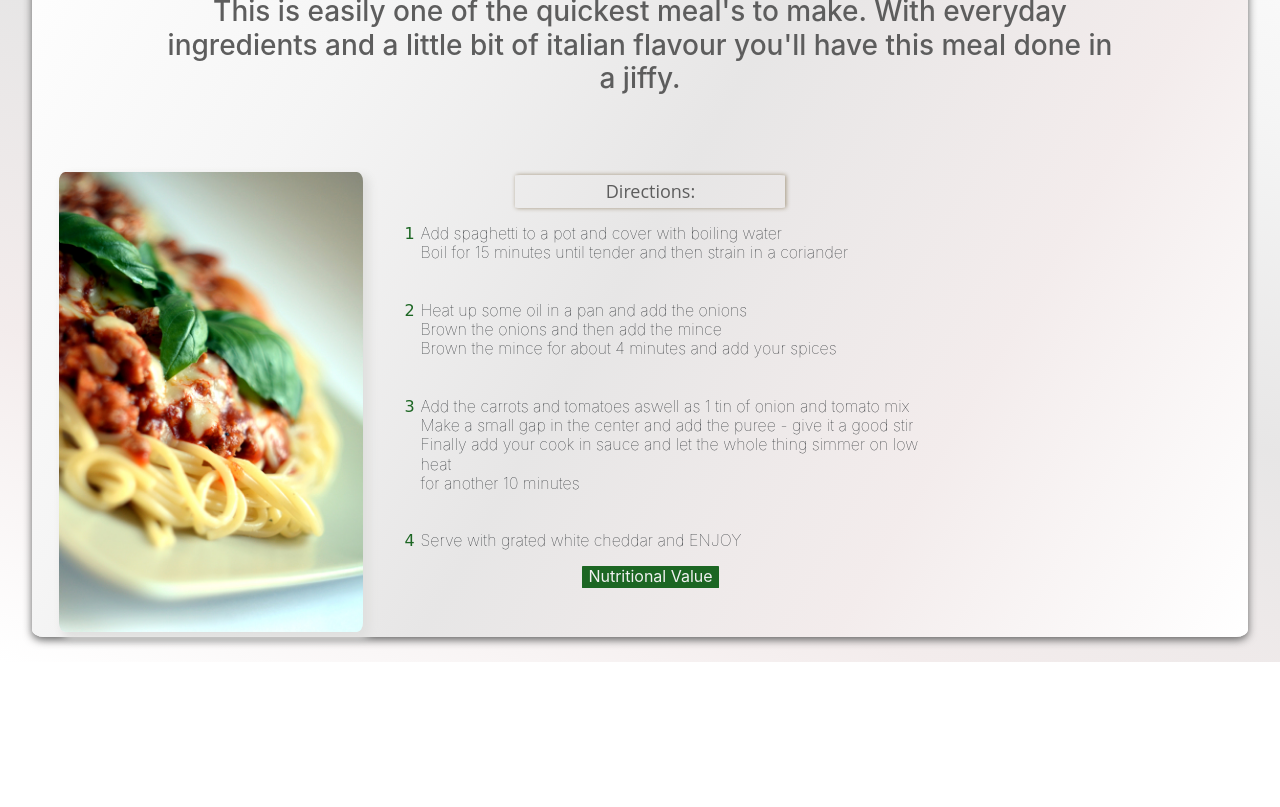
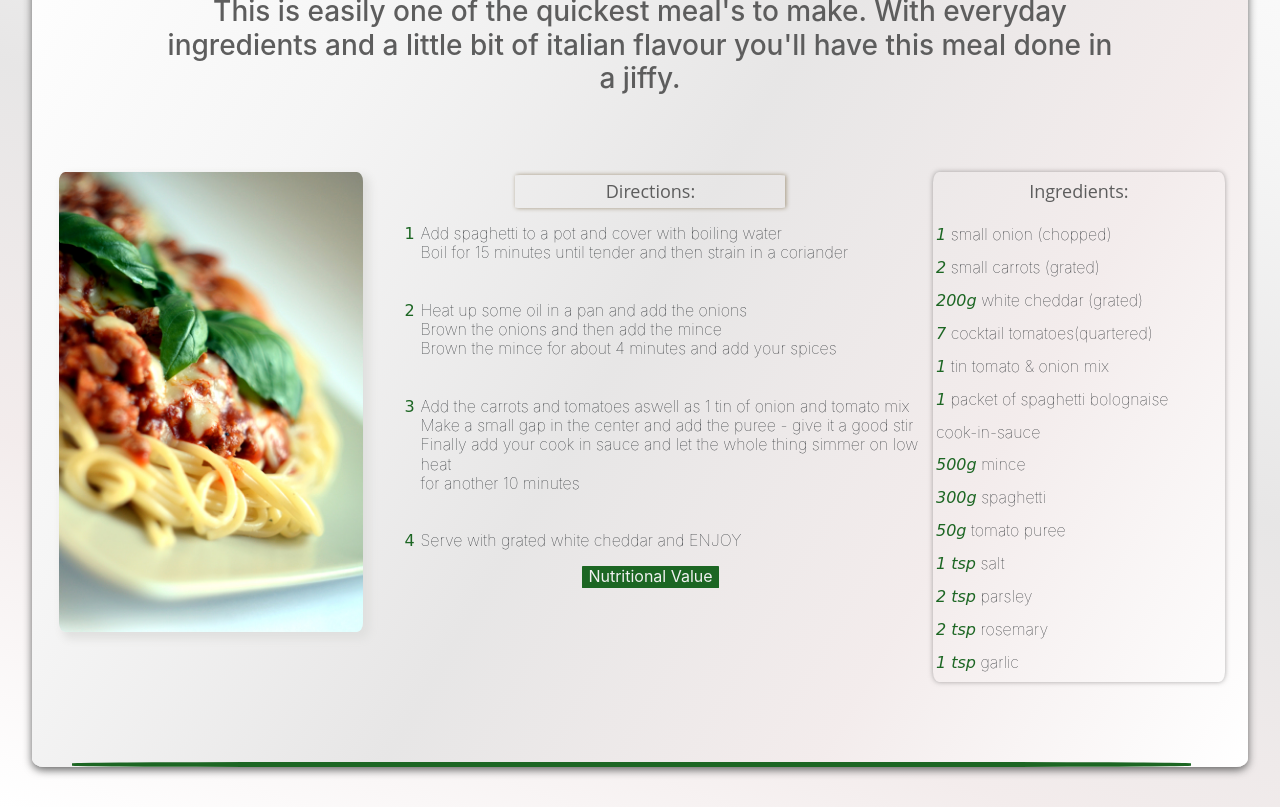
Before and after one commit to leonardusdirkstofbergbotes/RecipePage, a plain HTML site: page index.html in a window 1280 px wide. Shown: the part 219-1026 px from the top of the page. Before the commit the page ends 881 px from the top, so only its background shows below. Drawn offline with nearby package versions, Linux system fonts and the light colour scheme.

Commit message:
added Ingredients
finished off the top section of my page with a list of ingredients

```diff
--- a/css/styles.css
+++ b/css/styles.css
@@ -120,3 +120,35 @@ td {
 
 tr {
     height: 40px;  }
+
+#ingredients {
+    display: inline-block;
+    width: 24%;
+    list-style-type: none;
+    line-height: 2;
+    padding: 3px;
+    margin-top: 5px;
+    font-weight: lighter;
+    margin-bottom: 40px;
+    box-shadow: 0 0 5px rgba(85, 84, 84, 0.5);;
+    border-radius: 2%;  }
+
+    #ingredients h2 {
+        margin-bottom: 10px;
+    }
+
+#ingredients em {
+    font-family: 'Kalam', cursive;
+    font-weight: bolder;
+    color: #1c6623;  }
+
+#diff {
+    box-shadow: none;  }
+
+hr {
+    background-color: #1c6623;
+    border: 0 none;
+    height: 5px;
+    width: 92%;
+    border-radius: 25%;
+    margin: 40px;  }
--- a/index.html
+++ b/index.html
@@ -79,7 +79,6 @@
                 <br>
                 <li>Serve with grated white cheddar and ENJOY</li></ol>
             </p>
-            <!-- Directions/method End -->
 
                  <!--Click on this button to reveal the Nutritional values-->
                  <div id="button"><button id="clickMe" onclick="show_hide()">Nutritional Value</button></div>
@@ -109,7 +108,28 @@
                 </div>
                 <!-- Nutritional value section End -->
 
-     </article>
+            </article><!-- Directions/method End -->
+
+
+          <!-- Ingredients section -->
+          <ul id="ingredients">
+            <h2 class="heading2" id="diff">Ingredients:</h2>
+            <li><em>1</em> small onion (chopped)</li>
+            <li><em>2</em> small carrots (grated)</li>
+            <li><em>200g</em> white cheddar (grated)</li>
+            <li><em>7</em> cocktail tomatoes(quartered)</li>
+            <li><em>1</em> tin tomato & onion mix</li>
+            <li><em>1</em> packet of spaghetti bolognaise <br>cook-in-sauce</li>
+            <li><em>500g</em> mince</li>
+            <li><em>300g</em> spaghetti</li>
+            <li><em>50g</em> tomato puree</li>
+            <li><em>1 tsp</em> salt</li>
+            <li><em>2 tsp</em> parsley </li>
+            <li><em>2 tsp</em> rosemary</li>
+            <li><em>1 tsp</em> garlic</li>
+        </ul>
+
+        <hr>
 
     </body>
 </html>
```
